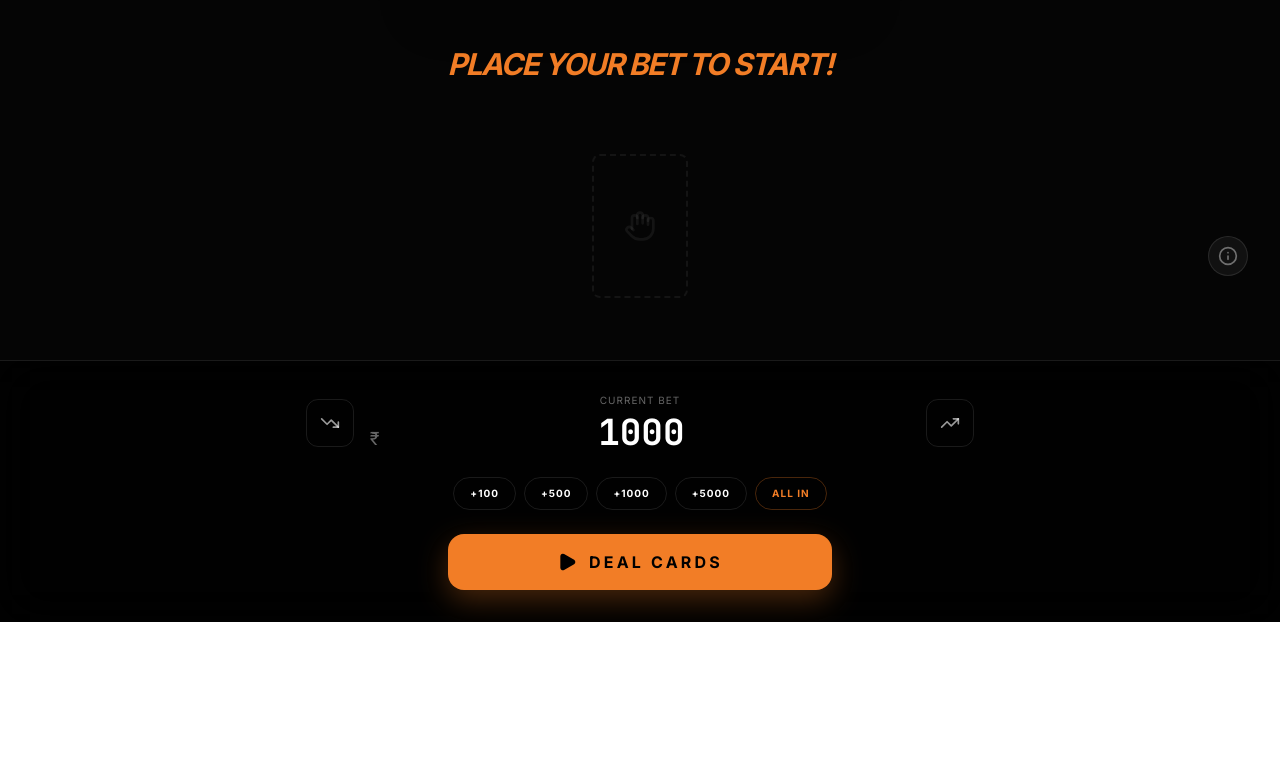
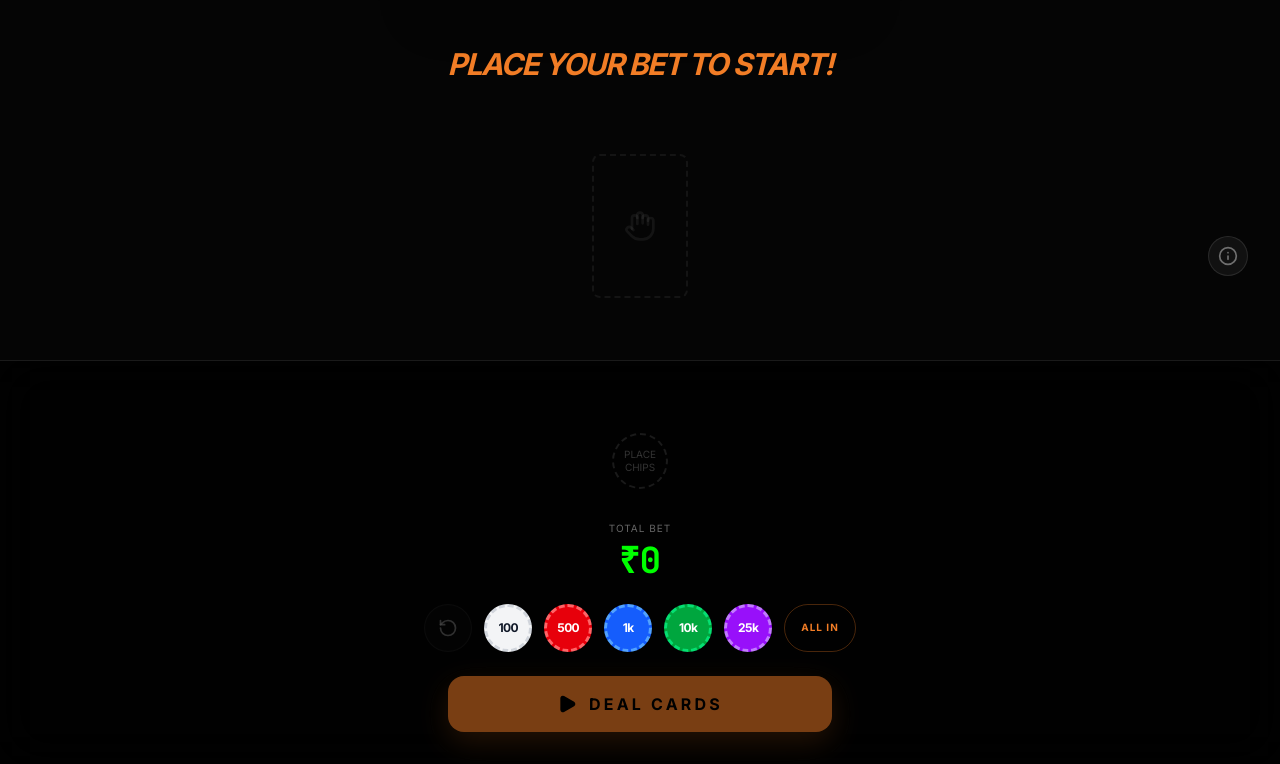
Before and after one commit to Mokshsheokand11/blackjack, a React (Vite) app: page / in a window 1280 px wide. Shown: the part 396-1160 px from the top of the page. Before the commit the page ends 1018 px from the top, so only its background shows below. Built offline with nearby package versions, Linux system fonts and the light colour scheme.

Commit message:
Added Game Chips

```diff
--- a/src/App.tsx
+++ b/src/App.tsx
@@ -30,8 +30,23 @@ export default function App() {
     consecutiveAllIns: 0,
   });
 
-  const [betInput, setBetInput] = useState<number>(1000);
+  const [betChips, setBetChips] = useState<number[]>([]);
+  const betInput = betChips.reduce((sum, chip) => sum + chip, 0);
   const [isProcessing, setIsProcessing] = useState(false);
+
+  const handleAddChip = (amount: number) => {
+    if (betInput + amount <= gameState.balance) {
+      setBetChips(prev => [...prev, amount]);
+    }
+  };
+
+  const handleUndoChip = () => {
+    setBetChips(prev => prev.slice(0, -1));
+  };
+
+  const handleAllIn = () => {
+    setBetChips([gameState.balance]);
+  };
 
   // Helper to update game state
   const updateState = (updates: Partial<GameState>) => {
@@ -314,6 +329,7 @@ export default function App() {
   };
 
   const resetGame = () => {
+    setBetChips([]);
     if (gameState.balance < MIN_BET) {
       updateState({
         balance: INITIAL_BALANCE,
@@ -464,48 +480,72 @@ export default function App() {
         <div className="max-w-4xl mx-auto flex flex-col gap-6">
           {gameState.status === 'betting' ? (
             <div className="flex flex-col items-center gap-6">
-              <div className="flex items-center gap-4">
+              <div className="relative h-24 w-full flex flex-col items-center justify-end mb-2">
+                <AnimatePresence>
+                  {betChips.map((chip, index) => (
+                    <motion.div
+                      key={`chip-${index}-${chip}`}
+                      initial={{ y: -50, opacity: 0, scale: 0.8 }}
+                      animate={{ y: -index * 4, opacity: 1, scale: 1 }}
+                      exit={{ opacity: 0, scale: 0.5, y: -20 }}
+                      className={cn(
+                        "absolute w-14 h-14 rounded-full border-[4px] border-dashed border-white/20 shadow-[0_4px_10px_rgba(0,0,0,0.5)] flex items-center justify-center font-bold text-xs ring-2 ring-black",
+                        chip === 100 ? 'bg-gray-100 text-gray-900' :
+                          chip === 500 ? 'bg-red-600 text-white' :
+                            chip === 1000 ? 'bg-blue-600 text-white' :
+                              chip === 10000 ? 'bg-green-600 text-white' :
+                                chip === 25000 ? 'bg-purple-600 text-white' :
+                                  'bg-[#F27D26] text-black'
+                      )}
+                      style={{ bottom: 0, zIndex: index }}
+                    >
+                      {chip >= 1000 ? `${chip / 1000}k` : chip}
+                    </motion.div>
+                  ))}
+                </AnimatePresence>
+                {betChips.length === 0 && (
+                  <div className="w-14 h-14 rounded-full border-2 border-dashed border-white/10 flex items-center justify-center absolute bottom-0">
+                    <span className="text-white/20 text-[10px] uppercase text-center leading-tight">Place<br />Chips</span>
+                  </div>
+                )}
+              </div>
+
+              <div className="flex flex-col items-center">
+                <p className="text-[10px] text-white/40 uppercase tracking-widest mb-1">Total Bet</p>
+                <p className="text-4xl font-mono font-bold text-[#00FF00]">₹{betInput.toLocaleString()}</p>
+              </div>
+
+              <div className="flex flex-wrap justify-center items-center gap-3">
                 <button
-                  onClick={() => setBetInput(Math.max(MIN_BET, betInput - 500))}
-                  className="w-12 h-12 rounded-xl border border-white/10 flex items-center justify-center hover:bg-white/5 active:scale-95 transition-all"
+                  onClick={handleUndoChip}
+                  disabled={betChips.length === 0}
+                  className="w-12 h-12 rounded-full bg-white/5 border border-white/10 flex items-center justify-center hover:bg-white/10 active:scale-95 transition-all disabled:opacity-30 disabled:hover:bg-white/5"
                 >
-                  <TrendingDown className="w-5 h-5 text-white/60" />
+                  <RotateCcw className="w-5 h-5 text-white/60" />
                 </button>
 
-                <div className="flex flex-col items-center min-w-[200px]">
-                  <p className="text-[10px] text-white/40 uppercase tracking-widest mb-1">Current Bet</p>
-                  <div className="flex items-baseline gap-2">
-                    <span className="text-white/40 text-lg">₹</span>
-                    <input
-                      type="number"
-                      value={betInput}
-                      onChange={(e) => setBetInput(Math.min(gameState.balance, Math.max(0, parseInt(e.target.value) || 0)))}
-                      className="bg-transparent text-4xl font-mono font-bold text-center focus:outline-none w-full"
-                    />
-                  </div>
-                </div>
+                {[100, 500, 1000, 10000, 25000].map(amount => (
+                  <button
+                    key={amount}
+                    onClick={() => handleAddChip(amount)}
+                    disabled={betInput + amount > gameState.balance}
+                    className={cn(
+                      "w-12 h-12 rounded-full border-[3px] border-dashed border-white/20 font-bold text-xs tracking-tighter hover:scale-110 active:scale-95 transition-all disabled:opacity-30 disabled:hover:scale-100 ring-2 ring-transparent hover:ring-white/20",
+                      amount === 100 ? 'bg-gray-100 text-gray-900 border-gray-300' :
+                        amount === 500 ? 'bg-red-600 text-white border-red-400' :
+                          amount === 1000 ? 'bg-blue-600 text-white border-blue-400' :
+                            amount === 10000 ? 'bg-green-600 text-white border-green-400' :
+                              amount === 25000 ? 'bg-purple-600 text-white border-purple-400' : ''
+                    )}
+                  >
+                    {amount >= 1000 ? `${amount / 1000}k` : amount}
+                  </button>
+                ))}
 
                 <button
-                  onClick={() => setBetInput(Math.min(gameState.balance, betInput + 500))}
-                  className="w-12 h-12 rounded-xl border border-white/10 flex items-center justify-center hover:bg-white/5 active:scale-95 transition-all"
-                >
-                  <TrendingUp className="w-5 h-5 text-white/60" />
-                </button>
-              </div>
-
-              <div className="flex gap-2">
-                {[100, 500, 1000, 5000].map(amount => (
-                  <button
-                    key={amount}
-                    onClick={() => setBetInput(Math.min(gameState.balance, amount))}
-                    className="px-4 py-2 rounded-full border border-white/10 text-[10px] font-bold uppercase tracking-widest hover:bg-white/5 transition-all"
-                  >
-                    +{amount}
-                  </button>
-                ))}
-                <button
-                  onClick={() => setBetInput(gameState.balance)}
-                  className="px-4 py-2 rounded-full border border-[#F27D26]/30 text-[#F27D26] text-[10px] font-bold uppercase tracking-widest hover:bg-[#F27D26]/10 transition-all"
+                  onClick={handleAllIn}
+                  disabled={betInput === gameState.balance || gameState.balance === 0}
+                  className="px-4 py-2 h-12 rounded-full border border-[#F27D26]/30 text-[#F27D26] text-[10px] font-bold uppercase tracking-widest hover:bg-[#F27D26]/10 active:scale-95 transition-all disabled:opacity-30 disabled:hover:bg-transparent"
                 >
                   All In
                 </button>
```
